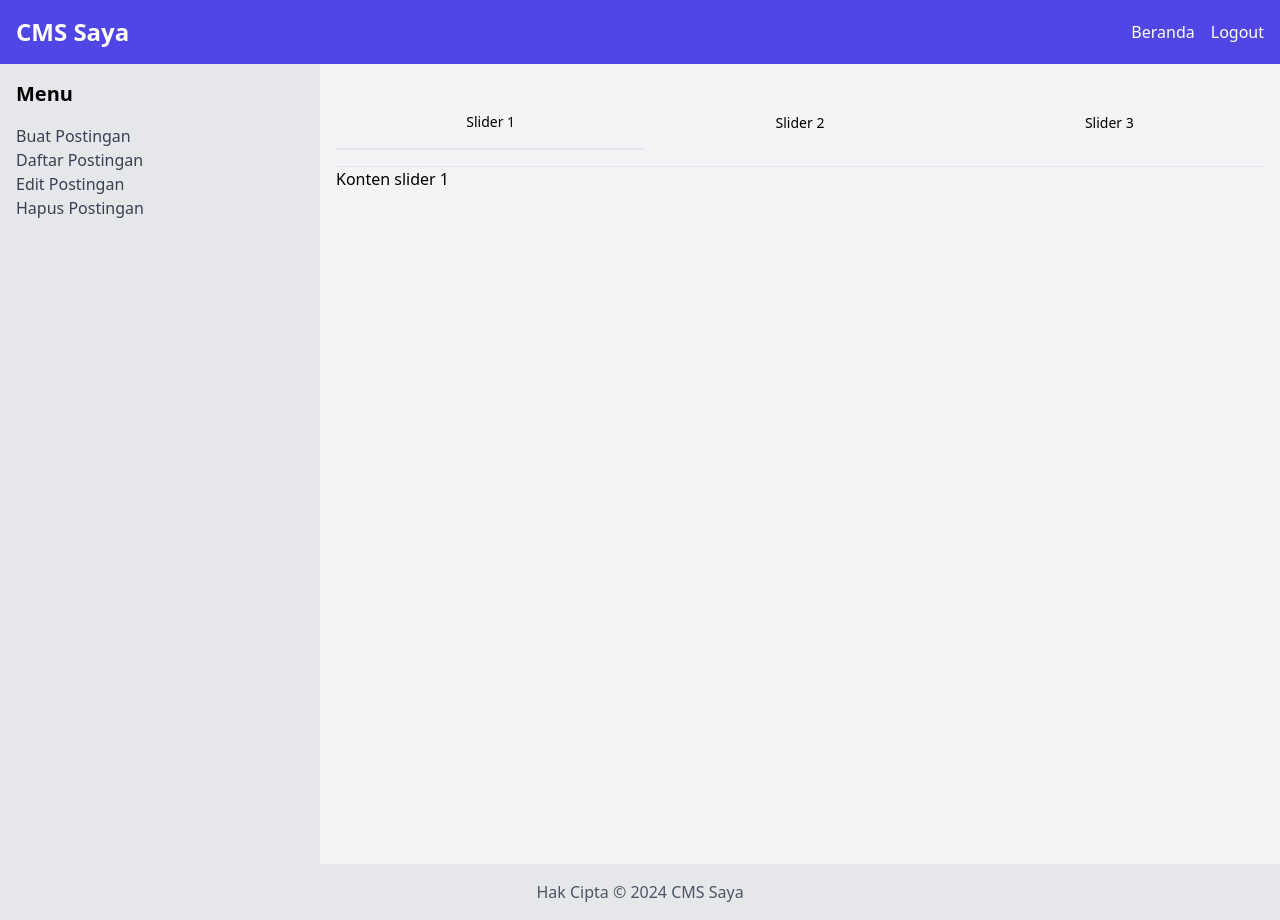
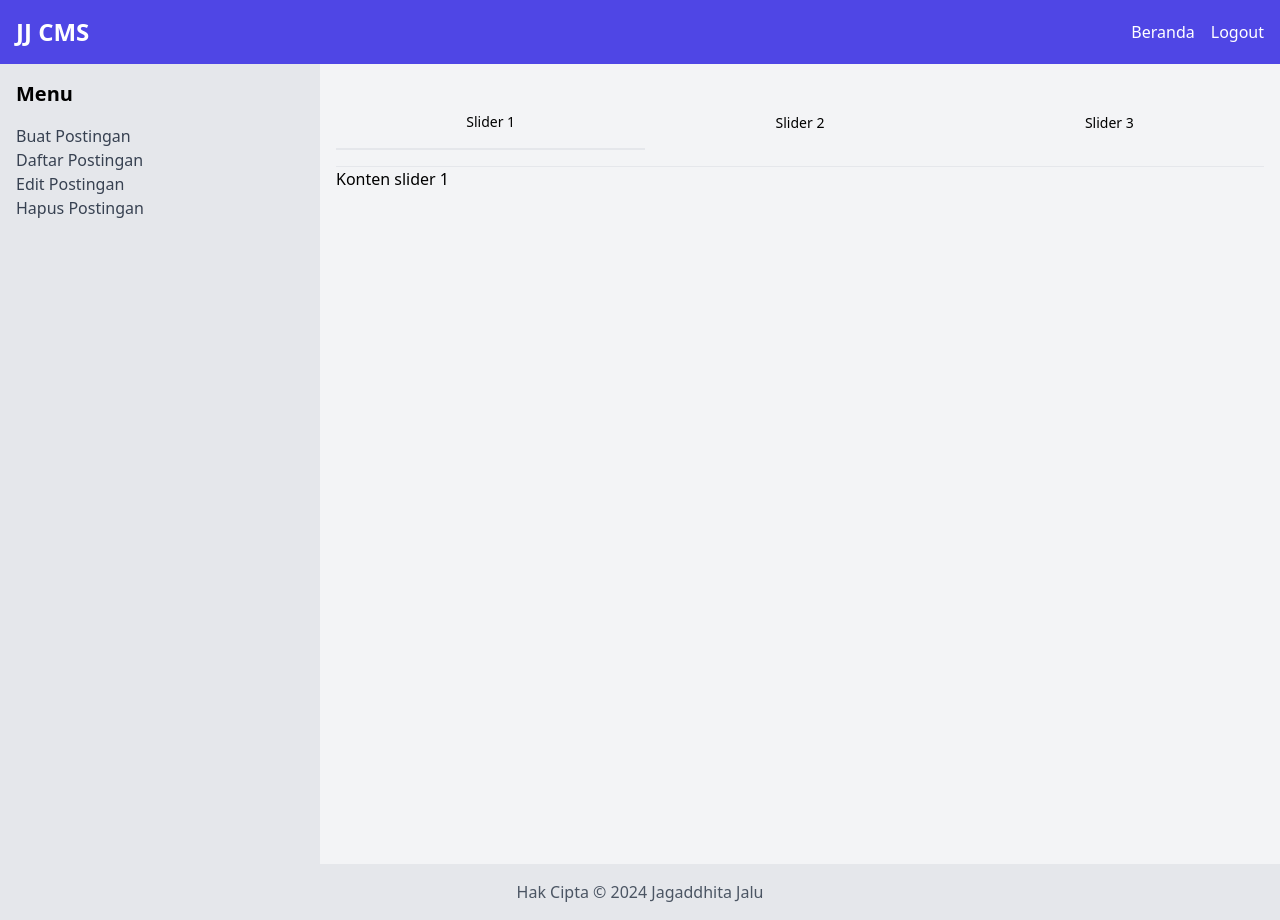
Before and after one commit to thejgdt/NativeCMS, a PHP site: page / in a window 1280 px wide. Run offline with PHP 8.4, Linux system fonts and the light colour scheme; the visitor is signed in with stand-in values (Sample User, id 1).

Commit message:
feat: some UI adjustments

```diff
--- a/footer.php
+++ b/footer.php
@@ -1,6 +1,6 @@
 <footer class="bg-gray-200 py-4">
     <div class="container mx-auto px-4">
-        <p class="text-center text-gray-600">Hak Cipta &copy; <?php echo date("Y"); ?> CMS Saya</p>
+        <p class="text-center text-gray-600">Hak Cipta &copy; <?php echo date("Y"); ?> Jagaddhita Jalu</p>
     </div>
 </footer>
 </body>
--- a/form_submit_post.php
+++ b/form_submit_post.php
@@ -8,6 +8,10 @@
     <!-- Tailwind CSS CDN -->
     <link href="https://cdn.jsdelivr.net/npm/tailwindcss@2.2.19/dist/tailwind.min.css" rel="stylesheet">
 </head>
+
+<?php
+include('header.php')
+?>
 
 <body class="bg-gray-100">
     <div class="container mx-auto py-8">
--- a/header.php
+++ b/header.php
@@ -12,7 +12,7 @@
 <body>
     <header class="bg-indigo-600 py-4">
         <div class="container mx-auto px-4 flex justify-between items-center">
-            <h1 class="text-white text-2xl font-bold">CMS Saya</h1>
+            <h1 class="text-white text-2xl font-bold">JJ CMS</h1>
             <nav>
                 <ul class="flex space-x-4">
                     <li><a href="index.php" class="text-white hover:text-gray-200">Beranda</a></li>
--- a/show_post.php
+++ b/show_post.php
@@ -8,6 +8,10 @@
     <!-- Tambahkan Tailwind CSS CDN -->
     <link href="https://cdn.jsdelivr.net/npm/tailwindcss@2.2.19/dist/tailwind.min.css" rel="stylesheet">
 </head>
+
+<?php
+include('header.php')
+?>
 
 <body class="bg-gray-100">
     <div class="container mx-auto py-8">
```
